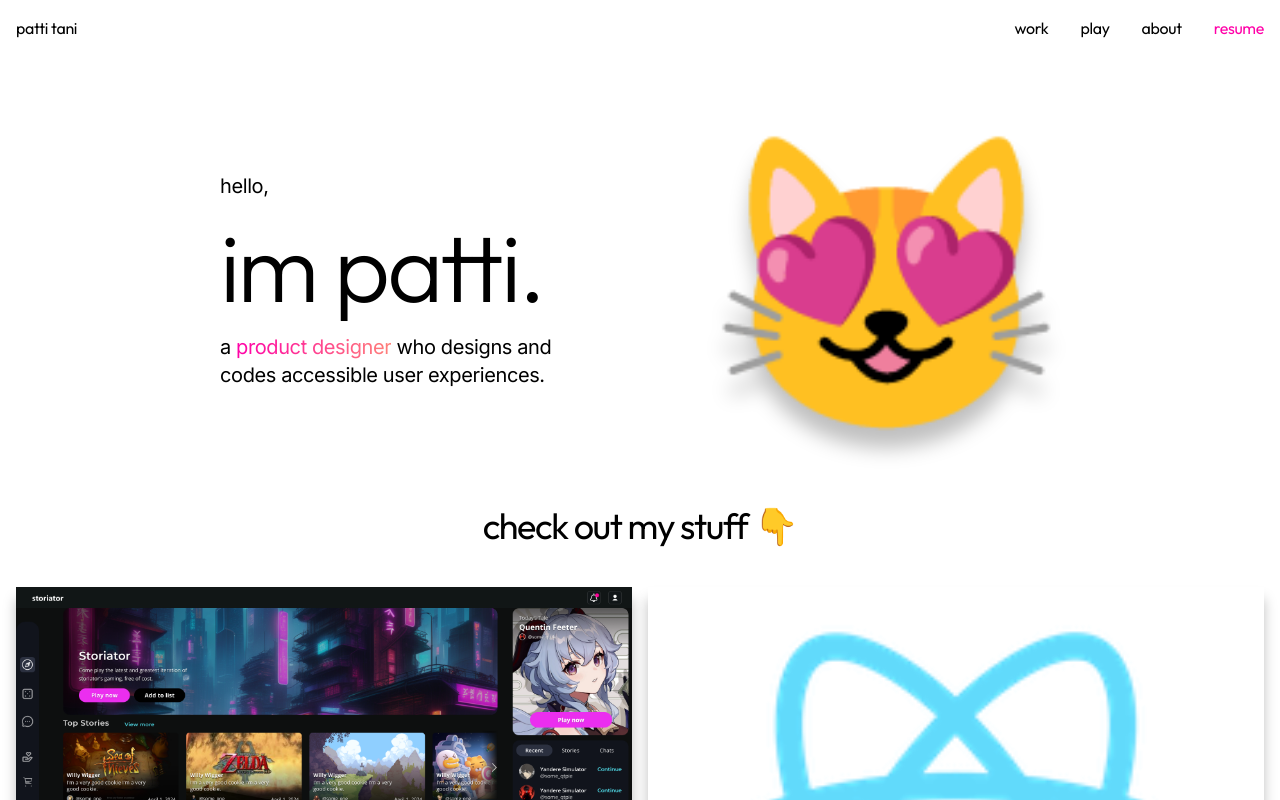
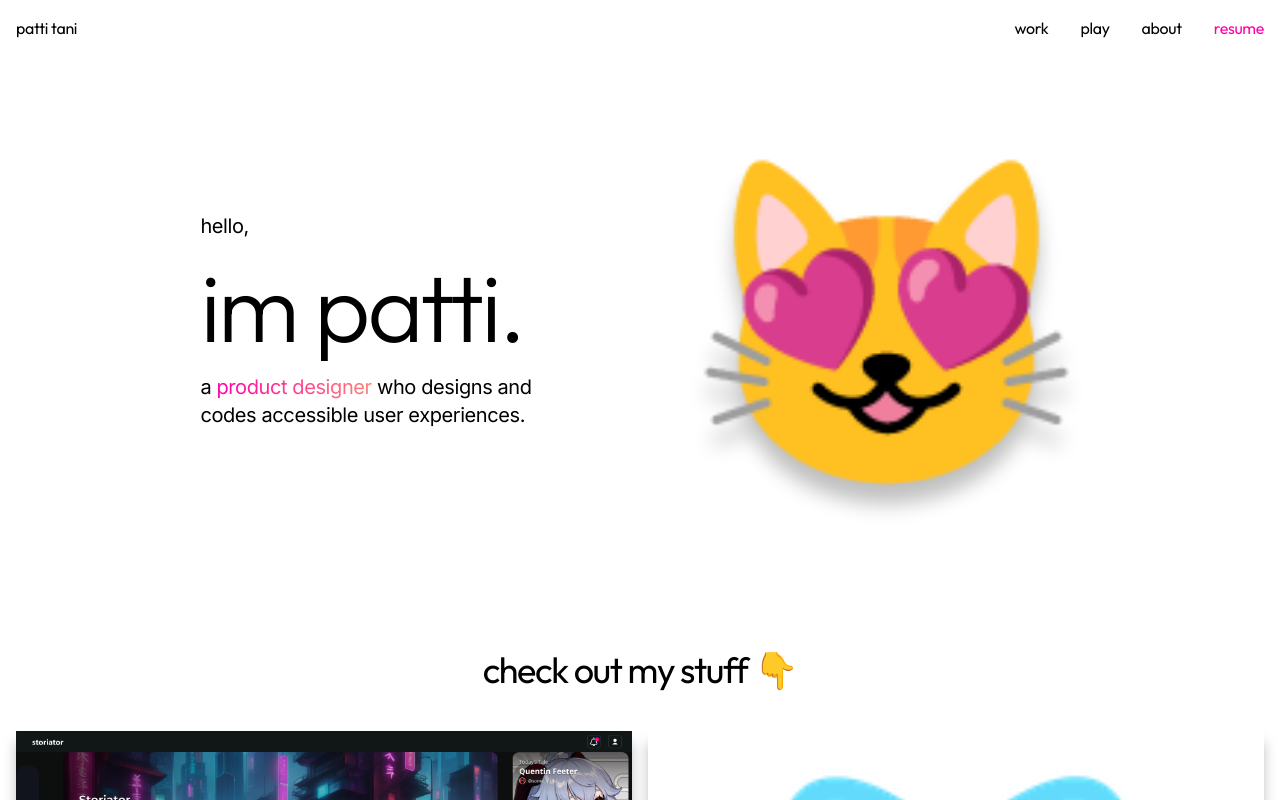
Before and after one commit to Patticatti/new-website, a React (Create React App) app: page / in a window 1280 px wide. Shown: the top 800 px of the page. Built offline with nearby package versions, Linux system fonts and the light colour scheme.

Commit message:
Cool nav stuff

```diff
--- a/src/App.js
+++ b/src/App.js
@@ -7,7 +7,7 @@ function App() {
     <Box bg="white">
       <Stack>
         <Navbar/>
-        <Flex direction={["column-reverse","column-reverse","row"]}justifyContent="center" alignItems="center" gap={["8%"]}>
+        <Flex direction={["column-reverse","column-reverse","row"]}justifyContent="center" alignItems="center" paddingBlock="5rem" gap="8%">
           <Stack maxW={["85%","85%","30%"]} textAlign={["center","center", "left"]}>
             <Text fontSize="xl">hello,</Text>
             <Heading fontSize={["6xl","6xl","8xl"]} letterSpacing="-0.03em">im patti.</Heading>
@@ -25,7 +25,7 @@ function App() {
               </Text> who designs and codes accessible user experiences.
             </Text>
           </Stack>
-          <Text fontSize={["14rem","16rem","18rem"]} textShadow="0 20px 20px rgba(0, 0, 0, 0.25)">
+          <Text fontSize={["18rem","18rem","20rem"]} textShadow="0 20px 20px rgba(0, 0, 0, 0.25)">
           😻
           </Text>
         </Flex>
--- a/src/components/Navbar.js
+++ b/src/components/Navbar.js
@@ -2,7 +2,8 @@ import { Text, Flex} from '@chakra-ui/react';
 
 function Navbar() {
   return (
-        <Flex justifyContent="space-between">
+        <Flex justifyContent="space-between" backgroundColor="rgba(255, 255, 255, 0.5)"
+        backdropFilter="blur(5px)" position="fixed" width="100%">
           <Text fontFamily="Outfit" fontSize="1rem" padding="1rem">
             patti tani
           </Text>
```
Also changed, not shown: src/components/storiator.png (deleted).
